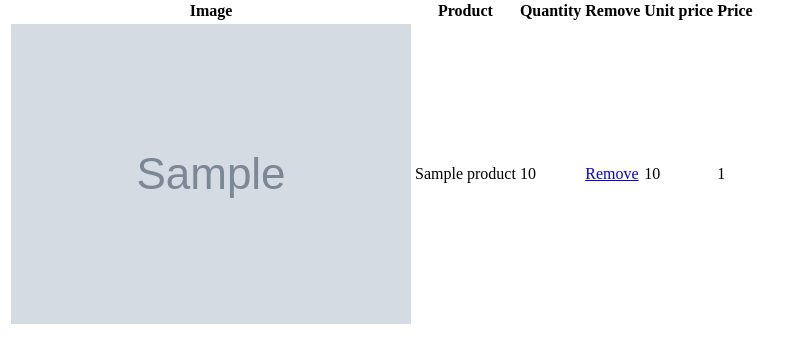
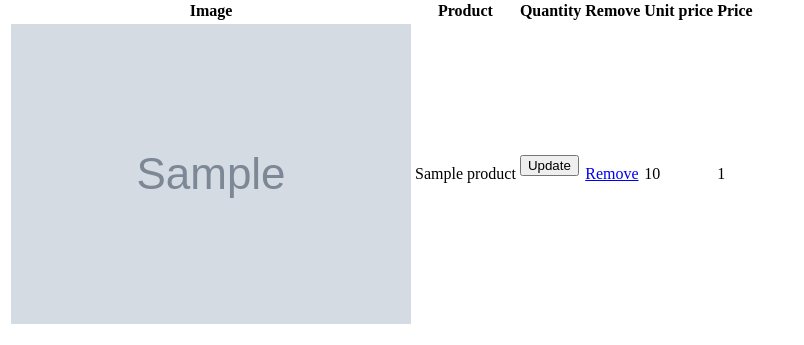
Before and after one commit to friendtu/myshop, a Django app: template cart/templates/cart/detail.html in a window 1280 px wide. Shown: the part 125-470 px from the top of the page, without its empty margins (0-804 px from the left). Run offline with Django 3.2, Linux system fonts and the light colour scheme; the template is opened without the code that fills it: most values are stand-ins (such as "Sample title", 1, 10 or a date in 2020); grey boxes marked "Sample" are stand-in pictures.

Commit message:
permite updating cart

```diff
--- a/cart/cart.py
+++ b/cart/cart.py
@@ -16,7 +16,7 @@
     def add(self,product,quantity=1,update_quantity=False):
         product_id=str(product.id)
         if product_id not in self.cart:
-            self.cart[product.id]={
+            self.cart[product_id]={
                 'quantity':0,
                 'price':str(product.price)
                 }
--- a/cart/templates/cart/detail.html
+++ b/cart/templates/cart/detail.html
@@ -28,7 +28,15 @@
                         </a>
                     </td>
                     <td>{{ product.name }}</td>
-                    <td>{{ product.quantity }}</td>
+
+                    <td>
+                        <form action="{% url 'cart:cart_add' product.id %}" method="post">
+                            {% csrf_token %}
+                            {{ item.update_quantity_form }}
+                            <input type='submit' value='Update'>
+                        </form>
+                    </td>
+
                     <td>
                         <a href="{% url 'cart:cart_remove' product.id %}">Remove</a>
                     </td>
--- a/cart/urls.py
+++ b/cart/urls.py
@@ -5,6 +5,6 @@
 
 urlpatterns=[
     path('',views.cart_detail,name="cart_detail"),
+    path('remove/<int:product_id>/',views.cart_remove,name="cart_remove"),
     path('add/<int:product_id>/',views.cart_add,name="cart_add"),
-    path('remove/<int:product_id>/',views.cart_remove,name="cart_remove"),
 ]
--- a/cart/views.py
+++ b/cart/views.py
@@ -9,6 +9,8 @@
 
 def cart_detail(request):
     cart=Cart(request)
+    for item in cart:
+        item['update_quantity_form']=CartAddProductForm(initial={'quantity':item['quantity'],'update':True})
     return render(request,'cart/detail.html',{
         'cart':cart,
     })
```
